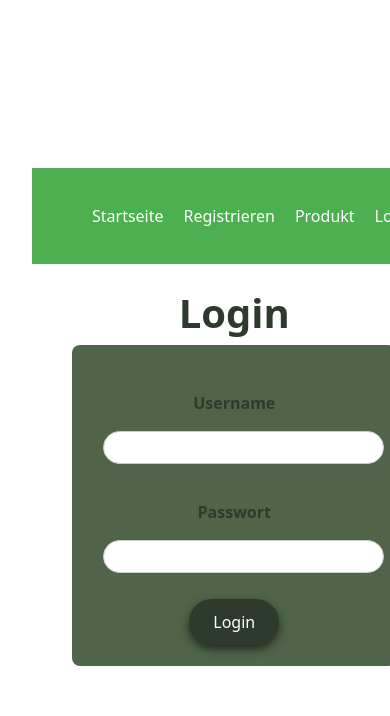
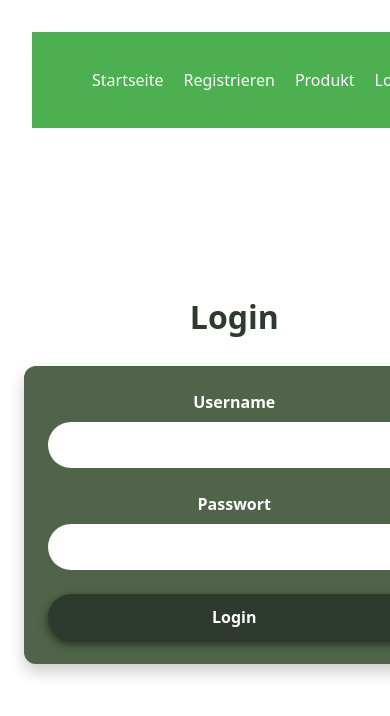
Before and after one commit to zoe8874/Arbeitsauftrag1, a Vue app: page /login in a window 390 px wide. Shown: the top 716 px of the page. Built offline with nearby package versions, Linux system fonts and the light colour scheme.

Commit message:
Logout hinzugefügt

```diff
--- a/src/views/Login.vue
+++ b/src/views/Login.vue
@@ -6,16 +6,16 @@
 
     <form @submit.prevent="handleSubmit" class="Login-form">
       <div class="form-group">
-        <label>Username </label>
+        <label>Username</label>
         <input type="text" v-model="formData.username" required />
       </div>
 
       <div class="form-group">
-        <label>Passwort </label>
+        <label>Passwort</label>
         <input type="password" v-model="formData.password" required />
       </div>
 
-      <button type="submit" class="submit-button">
+      <button type="submit" class="submit-button" :disabled="submitting">
         {{ submitting ? "Wird eingeloggt..." : "Login" }}
       </button>
 
@@ -26,12 +26,10 @@
   </div>
 </template>
 
-
-
-
 <script setup>
 import { reactive, ref } from "vue";
 import { useRouter } from "vue-router";
+
 
 const router = useRouter();
 
@@ -62,115 +60,125 @@ const handleSubmit = async () => {
         headers: {
           "Content-Type": "application/json",
         },
-        body: JSON.stringify({
-          username: formData.username,
-          password: formData.password,
-        }),
+        body: JSON.stringify(formData),
       }
     );
 
     const data = await response.json();
 
-    if (!response.ok || !data.token) {
-      throw new Error("Login fehlgeschlagen");
+    if (!data.success) {
+      error.value = "Login fehlgeschlagen. Benutzername oder Passwort falsch.";
+      return;
     }
 
-    localStorage.setItem("token", data.token);
 
-    router.push("/");
+    localStorage.setItem("user", JSON.stringify(data));
+
+    router.push("/Produkt");
   } catch (err) {
-    error.value =
-      "Login fehlgeschlagen. Benutzername oder Passwort falsch.";
+    error.value = "Server Fehler. Bitte später erneut versuchen.";
   } finally {
     submitting.value = false;
   }
 };
 </script>
 
-
-
-
-
-
-
-
 <style scoped>
-.Login-form{
-  max-width :70%;
-  min-width: 200px;
-  margin :10px auto;
-  padding: 5%;
-  background-color: #4f6448;
-  border-radius: 8px;
-
-}
-
-input {
-  width: 100%;
-  padding: 0.5rem;
-  margin-top: 0.5rem;
-  border: 1px solid #ccc;
-  border-radius: 20px;
-}
-
-.form-group {
-margin-top: 1rem;
-  padding: 10px;
-  margin-bottom: 1rem;
-  border-radius: 20px;
-
+.contact-container {
+  min-height: 80vh;
+  display: flex;
+  flex-direction: column;
+  justify-content: center;
+  align-items: center;
+  padding: 1rem;
 }
 
 .contact-header {
   text-align: center;
-
+  margin-bottom: 2rem;
 }
 
 .contact-header h1 {
   color: #2f3a2f;
   font-size: 2.5rem;
-  margin-bottom: 0.5rem;
+  margin: 0;
 }
 
-.contact-subtitle {
-  color: #4f5b4a;
-  font-size: 1.1rem;
+.Login-form {
+  width: 100%;
+  max-width: 400px;
+  background-color: #4f6448;
+  padding: 2rem;
+  border-radius: 12px;
+  box-shadow: 0 8px 16px rgba(0, 0, 0, 0.2);
+}
+
+.form-group {
+  margin-bottom: 1.5rem;
 }
 
 label {
-  color: #2f3a2f;
+  color: white;
   font-weight: bold;
   display: block;
   margin-bottom: 0.5rem;
 }
 
-.contact-content {
-  display: grid;
-  grid-template-columns: 1fr;
-  gap: 3rem;
+input {
+  width: 100%;
+  padding: 0.75rem 1rem;
+  border: 2px solid transparent;
+  border-radius: 25px;
+  font-size: 1rem;
+  transition: all 0.3s ease;
+  box-sizing: border-box;
+}
+
+input:focus {
+  outline: none;
+  border-color: #2f3a2f;
+  box-shadow: 0 0 0 3px rgba(47, 58, 47, 0.2);
 }
 
 .submit-button {
+  width: 100%;
   background-color: #2f3a2f;
   color: white;
   padding: 0.75rem 1.5rem;
   border: none;
   border-radius: 30px;
+  font-size: 1rem;
+  font-weight: bold;
   cursor: pointer;
   box-shadow: 0 4px 8px rgba(14, 16, 15, 0.683);
+  transition: all 0.3s ease;
 }
 
+.submit-button:hover:not(:disabled) {
+  background-color: #3f4f3f;
+  transform: translateY(-2px);
+  box-shadow: 0 6px 12px rgba(0, 0, 0, 0.3);
+}
 
+.submit-button:disabled {
+  opacity: 0.6;
+  cursor: not-allowed;
+}
 
+.error-message {
+  color: #ff6b6b;
+  margin-top: 1rem;
+  text-align: center;
+  font-weight: bold;
+}
 
+@media (max-width: 768px) {
+  .contact-header h1 {
+    font-size: 2rem;
+  }
 
-
-
-
-
-
-
-
-
-
+  .Login-form {
+    padding: 1.5rem;
+  }
+}
 </style>
--- a/src/views/Produkt.vue
+++ b/src/views/Produkt.vue
@@ -21,7 +21,7 @@ onMounted(async () => {
 
 <template>
   <div class="shop-container">
-    <h1>Online Buchshop</h1>
+
 
     <p v-if="loading">Lade Produkte...</p>
     <p v-if="error">{{ error }}</p>
@@ -49,8 +49,6 @@ onMounted(async () => {
   max-width: 1200px;
   margin: 0 auto;
   padding: 2rem;
-  display: flex;
-  flex-direction: wrap-reverse;
 }
 
 .produkte {
@@ -58,20 +56,37 @@ onMounted(async () => {
   grid-template-columns: repeat(auto-fill, minmax(300px, 1fr));
   gap: 2rem;
 }
-img {
-  width: 50%;
-  height: auto;
+
+.produkt {
+  border: 1px solid #ddd;
+  border-radius: 8px;
+  padding: 1rem;
+  display: flex;
+  flex-direction: column;
+}
+
+.produkt img {
+  width: 100%;
+  height: 200px;
   object-fit: cover;
   border-radius: 4px;
+  margin-bottom: 1rem;
 }
 
-.produkt {
-  border: 1px solid #ccc;
-  border-radius: 8px;
-  padding: 1rem;
+.produkt h3 {
+  margin: 0 0 0.5rem 0;
+  color: #333;
+}
+
+.produkt p {
+  margin: 0.25rem 0;
+  color: #666;
 }
 
 .preis {
   font-weight: bold;
+  color: #2c3e50;
+  margin-top: 0.5rem;
+  text-align: right;
 }
 </style>
--- a/src/views/Regristriren.vue
+++ b/src/views/Regristriren.vue
@@ -6,27 +6,27 @@
 
     <form @submit.prevent="handleRegister" class="Login-form">
       <div class="form-group">
-        <label>Username </label>
+        <label>Username</label>
         <input v-model="formData.username" required />
       </div>
 
       <div class="form-group">
-        <label>Vorname </label>
+        <label>Vorname</label>
         <input v-model="formData.firstname" required />
       </div>
 
       <div class="form-group">
-        <label>Nachname </label>
+        <label>Nachname</label>
         <input v-model="formData.lastname" required />
       </div>
 
       <div class="form-group">
-        <label>Passwort </label>
+        <label>Passwort</label>
         <input type="password" v-model="formData.password" required />
       </div>
 
       <div class="form-group">
-        <label>Sprache </label>
+        <label>Sprache</label>
         <select v-model="formData.language" required>
           <option value="de">Deutsch</option>
           <option value="en">English</option>
@@ -38,7 +38,10 @@
         {{ submitting ? "Wird registriert..." : "Register" }}
       </button>
 
-      <p v-if="message" :style="{ color: success ? 'green' : 'red', marginTop: '1rem' }">
+      <p
+        v-if="message"
+        :style="{ color: success ? 'green' : 'red', marginTop: '1rem' }"
+      >
         {{ message }}
       </p>
     </form>
@@ -63,6 +66,28 @@ const submitting = ref(false);
 const message = ref("");
 const success = ref(false);
 
+const getErrorMessage = (reason) => {
+  switch (reason) {
+    case "username_not_valid":
+      return "Username ist ungültig.";
+
+    case "username_already_exists":
+      return "Username existiert bereits.";
+
+    case "password_not_valid":
+      return "Passwort ist ungültig.";
+
+    case "firstname_not_valid":
+      return "Vorname ist ungültig.";
+
+    case "lastname_not_valid":
+      return "Nachname ist ungültig.";
+
+    default:
+      return "Registration fehlgeschlagen.";
+  }
+};
+
 const handleRegister = async () => {
   if (submitting.value) return;
 
@@ -83,8 +108,10 @@ const handleRegister = async () => {
 
     const data = await response.json();
 
-    if (!response.ok) {
-      throw new Error(data.message || "Register fehlgeschlagen");
+    if (!data.success) {
+      success.value = false;
+      message.value = getErrorMessage(data.reason);
+      return;
     }
 
     success.value = true;
@@ -93,9 +120,10 @@ const handleRegister = async () => {
     setTimeout(() => {
       router.push("/login");
     }, 1500);
+
   } catch (error) {
     success.value = false;
-    message.value = "Registration fehlgeschlagen.";
+    message.value = "Server Fehler. Bitte später erneut versuchen.";
   } finally {
     submitting.value = false;
   }
@@ -104,17 +132,13 @@ const handleRegister = async () => {
 
 
 <style scoped>
-
-
-
-.Login-form{
-  max-width :70%;
+.Login-form {
+  max-width: 70%;
   min-width: 200px;
-  margin :10px auto;
+  margin: 10px auto;
   padding: 5%;
   background-color: #4f6448;
   border-radius: 8px;
-
 }
 
 input {
@@ -126,16 +150,14 @@ input {
 }
 
 .form-group {
-margin-top: 1rem;
+  margin-top: 1rem;
   padding: 10px;
   margin-bottom: 1rem;
   border-radius: 20px;
-
 }
 
 .contact-header {
   text-align: center;
-
 }
 
 .contact-header h1 {
@@ -144,22 +166,11 @@ margin-top: 1rem;
   margin-bottom: 0.5rem;
 }
 
-.contact-subtitle {
-  color: #4f5b4a;
-  font-size: 1.1rem;
-}
-
 label {
   color: #2f3a2f;
   font-weight: bold;
   display: block;
   margin-bottom: 0.5rem;
-}
-
-.contact-content {
-  display: grid;
-  grid-template-columns: 1fr;
-  gap: 3rem;
 }
 
 .submit-button {
@@ -172,24 +183,11 @@ label {
   box-shadow: 0 4px 8px rgba(14, 16, 15, 0.683);
 }
 
-select{
-   width: 100%;
+select {
+  width: 100%;
   padding: 0.5rem;
   margin-top: 0.5rem;
   border: 1px solid #ccc;
   border-radius: 20px;
-
-
 }
-
-option {
-  padding: 0.5rem;}
-
-
-
-
-
-
-
-
 </style>
```
